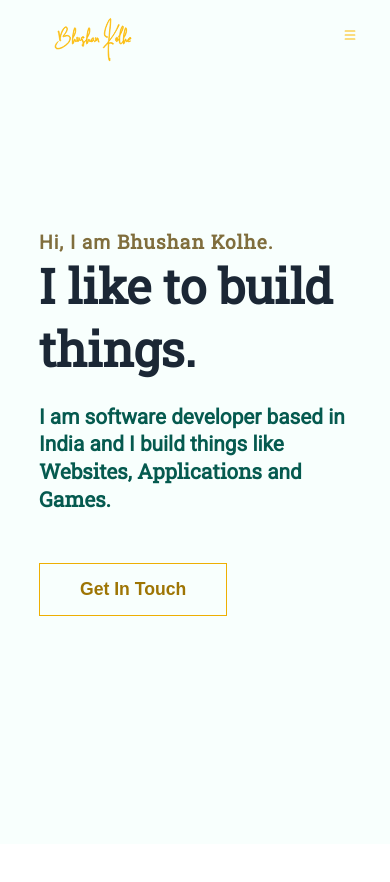
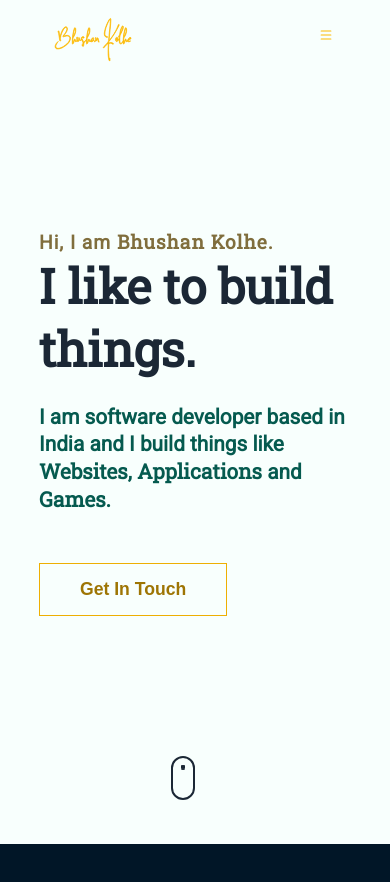
Before and after one commit to Bhushan-Kolhe/Portfolio-v2, a React (Create React App) app: page / in a window 390 px wide. Shown: the top 882 px of the page. Before the commit the page ends 844 px from the top, so only its background shows below. Built offline with nearby package versions, Linux system fonts and the light colour scheme.

Commit message:
Introduced AboutMe along with minor changes

```diff
--- /dev/null
+++ b/src/Components/AboutMe/AboutMe.css
@@ -0,0 +1,5 @@
+#AboutMe{
+    min-width: 100vw;
+    min-height: 100vh;
+    background: #011627;
+}
--- /dev/null
+++ b/src/Components/AboutMe/AboutMe.js
@@ -0,0 +1,12 @@
+import React from 'react';
+import './AboutMe.css';
+
+function AboutMe() {
+    return (
+        <div Id="AboutMe">
+
+        </div>
+    )
+}
+
+export default AboutMe;
--- a/src/Components/HeroArea/HeroArea.js
+++ b/src/Components/HeroArea/HeroArea.js
@@ -1,4 +1,5 @@
 import React from 'react';
+import MouseScroll from '../MouseScroll/MouseScroll';
 import './HeroArea.css';
 
 function HeroArea() {
@@ -13,6 +14,7 @@ function HeroArea() {
                 </h1>
                 <button className="GetInTouch-Btn">Get In Touch </button>
             </div>
+            <MouseScroll />
         </div>
     )
 }
--- a/src/Components/HomePage/HomePage.js
+++ b/src/Components/HomePage/HomePage.js
@@ -1,12 +1,14 @@
 import React from 'react';
 import HeroArea from '../HeroArea/HeroArea';
 import NavBar from '../NavBar/NavBar';
+import AboutMe from '../AboutMe/AboutMe';
 
 function HomePage() {
     return (
         <div>
             <NavBar />
             <HeroArea />
+            <AboutMe />
         </div>
     )
 }
--- /dev/null
+++ b/src/Components/MouseScroll/MouseScroll.css
@@ -0,0 +1,108 @@
+.mouse-position{
+    position: fixed;
+    bottom: 40px;
+    right: 50%;
+}
+.mouse-container {
+    display: block;
+    text-align: center;
+}
+
+.mouse-container .mouse-outer {
+    position: relative;
+    display: inline-block;
+    height: 40px;
+    width: 20px;
+    border: 2px solid #1b2735;
+    border-radius: 40px;
+    transition: border-color 0.2s ease-in-out;
+}
+
+.mouse-container .mouse-outer .mouse-wheel {
+    position: absolute;
+    top: 10%;
+    left: 50%;
+    margin-left: -1.6666666667px;
+    height: 10px;
+    width: 4px;
+    background-color: #1b2735;
+    border-radius: 4px;
+    transition: background-color 0.2s ease-in-out;
+    -webkit-animation: scroll 1.4s infinite linear;
+    -moz-animation: scroll 1.4s infinite linear;
+    -o-animation: scroll 1.4s infinite linear;
+    animation: scroll 1.4s infinite linear;
+}
+
+.mouse-container .mouse-outer:hover {
+    border-color: rgba(255, 255, 255, 0.4);
+}
+
+.mouse-container .mouse-outer:hover .mouse-wheel {
+    background-color: rgba(255, 255, 255, 0.4);
+}
+
+@-webkit-keyframes scroll {
+    0% {
+        transform: scaleY(0.5) translateY(0);
+    }
+    20% {
+        transform: scaleY(1) translateY(5px);
+    }
+    60% {
+        transform: scaleY(0.5) translateY(15px);
+    }
+    to {
+        transform: scaleY(0.5) translateY(0);
+    }
+}
+
+@-o-keyframes scroll {
+    0% {
+        transform: scaleY(0.5) translateY(0);
+    }
+    20% {
+        transform: scaleY(1) translateY(5px);
+    }
+    60% {
+        transform: scaleY(0.5) translateY(15px);
+    }
+    to {
+        transform: scaleY(0.5) translateY(0);
+    }
+}
+
+@-moz-keyframes scroll {
+    0% {
+        transform: scaleY(0.5) translateY(0);
+    }
+    20% {
+        transform: scaleY(1) translateY(5px);
+    }
+    60% {
+        transform: scaleY(0.5) translateY(15px);
+    }
+    to {
+        transform: scaleY(0.5) translateY(0);
+    }
+}
+
+@keyframes scroll {
+    0% {
+        transform: scaleY(0.5) translateY(0);
+    }
+    20% {
+        transform: scaleY(1) translateY(5px);
+    }
+    60% {
+        transform: scaleY(0.5) translateY(15px);
+    }
+    to {
+        transform: scaleY(0.5) translateY(0);
+    }
+}
+@media(max-width: 360px){
+    .mouse-position{
+        display: none;
+    }
+}
--- /dev/null
+++ b/src/Components/MouseScroll/MouseScroll.js
@@ -0,0 +1,16 @@
+import React from 'react';
+import './MouseScroll.css'
+
+function MouseScroll() {
+    return (
+        <div className="mouse-position">
+            <div className="mouse-container">
+                <span className="mouse-outer">
+                <span className="mouse-wheel"></span>
+                </span>
+            </div>
+        </div>
+    )
+}
+
+export default MouseScroll
--- a/src/Components/NavBar/NavBar.css
+++ b/src/Components/NavBar/NavBar.css
@@ -9,7 +9,7 @@
     color: #fff;
     font-family: 'Roboto', sans-serif;
     letter-spacing: 1.1px;
-    padding: 30px 0;
+    padding: 30px 10%;
 }
 
 .Nav-Dark {
@@ -122,13 +122,13 @@ label:hover circle {
 
 @media(max-width: 1000px) {
     .Nav-Bar {
-        padding: 0;
+        padding: 0 10%;
     }
     .menu {
         display: block;
         position: fixed;
         top: 15px;
-        right: 15px;
+        right: 10%;
         width: 50px;
         height: 50px;
     }
@@ -169,3 +169,4 @@ label:hover circle {
         opacity: 100%;
     }
 }
+/* Scroll CSS */
--- a/src/Components/NavBar/NavBar.js
+++ b/src/Components/NavBar/NavBar.js
@@ -24,9 +24,19 @@ function NavBar() {
             Logo.style.display = "block";
         }
     }
+    const HandleScroll = () => {
+        const NavBar = document.getElementById("NavBar");
+        if (document.body.scrollTop > 80 || document.documentElement.scrollTop > 80) {
+
+        }else{
+
+        }
+    }
+
+    window.onscroll = HandleScroll;
 
     return (
-        <div id="NavBar" className="Container Nav-Bar">
+        <div id="NavBar" className="Nav-Bar">
             <div style={LogoStyles} id="Logo">
                 <svg version="1.1"  xmlns="http://www.w3.org/2000/svg" x="0px" y="0px"
                     viewBox="0 0 450 220" >
```
